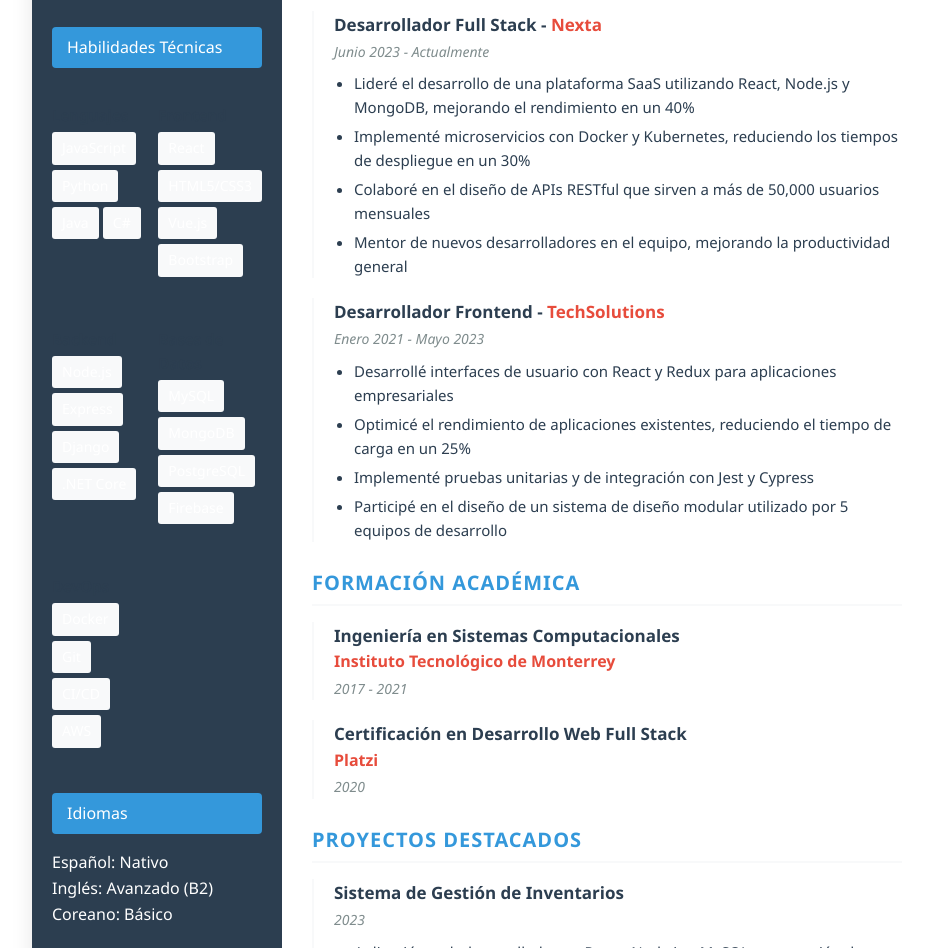
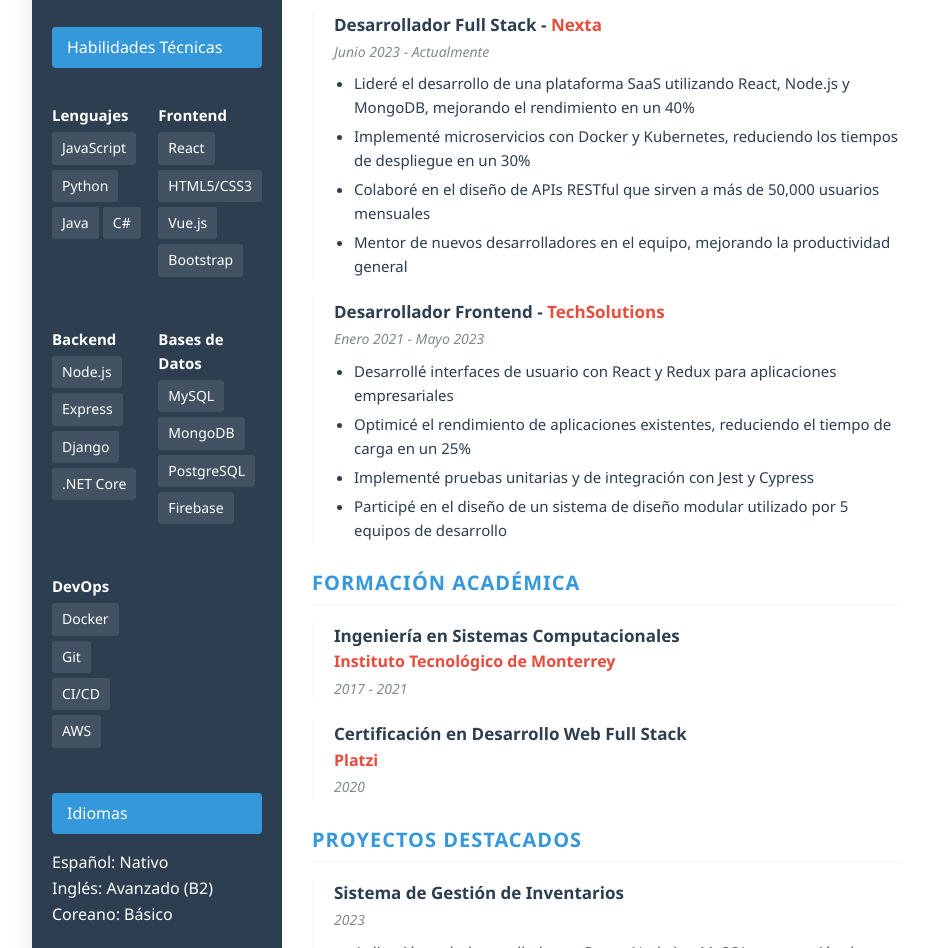
Before and after one commit to FelipeGalvanU/CV-FGU, a plain HTML site: page index.html in a window 1280 px wide. Shown: the part 466-1414 px from the top of the page, without its empty margins (158-1086 px from the left). Drawn offline with Linux system fonts and the light colour scheme.

Commit message:
Update index.html

```diff
--- a/index.html
+++ b/index.html
@@ -159,17 +159,18 @@
 
         .skill-category h4 {
             margin-bottom: 5px;
-            color: var(--primary);
+            color: white;
             font-size: 15px;
         }
 
         .skill-item {
-            background-color: var(--light-bg);
+            background-color: rgba(255,255,255,0.1);
             padding: 5px 10px;
             border-radius: 3px;
             font-size: 14px;
             margin-bottom: 5px;
             display: inline-block;
+            color: white;
         }
 
         @media (max-width: 768px) {
@@ -211,42 +212,42 @@
             <div class="skills-list">
                 <div class="skill-category">
                     <h4>Lenguajes</h4>
-                    <span class="skill-item">JavaScript</span>
-                    <span class="skill-item">Python</span>
-                    <span class="skill-item">Java</span>
-                    <span class="skill-item">C#</span>
+                    <div class="skill-item">JavaScript</div>
+                    <div class="skill-item">Python</div>
+                    <div class="skill-item">Java</div>
+                    <div class="skill-item">C#</div>
                 </div>
 
                 <div class="skill-category">
                     <h4>Frontend</h4>
-                    <span class="skill-item">React</span>
-                    <span class="skill-item">HTML5/CSS3</span>
-                    <span class="skill-item">Vue.js</span>
-                    <span class="skill-item">Bootstrap</span>
+                    <div class="skill-item">React</div>
+                    <div class="skill-item">HTML5/CSS3</div>
+                    <div class="skill-item">Vue.js</div>
+                    <div class="skill-item">Bootstrap</div>
                 </div>
 
                 <div class="skill-category">
                     <h4>Backend</h4>
-                    <span class="skill-item">Node.js</span>
-                    <span class="skill-item">Express</span>
-                    <span class="skill-item">Django</span>
-                    <span class="skill-item">.NET Core</span>
+                    <div class="skill-item">Node.js</div>
+                    <div class="skill-item">Express</div>
+                    <div class="skill-item">Django</div>
+                    <div class="skill-item">.NET Core</div>
                 </div>
 
                 <div class="skill-category">
                     <h4>Bases de Datos</h4>
-                    <span class="skill-item">MySQL</span>
-                    <span class="skill-item">MongoDB</span>
-                    <span class="skill-item">PostgreSQL</span>
-                    <span class="skill-item">Firebase</span>
+                    <div class="skill-item">MySQL</div>
+                    <div class="skill-item">MongoDB</div>
+                    <div class="skill-item">PostgreSQL</div>
+                    <div class="skill-item">Firebase</div>
                 </div>
 
                 <div class="skill-category">
                     <h4>DevOps</h4>
-                    <span class="skill-item">Docker</span>
-                    <span class="skill-item">Git</span>
-                    <span class="skill-item">CI/CD</span>
-                    <span class="skill-item">AWS</span>
+                    <div class="skill-item">Docker</div>
+                    <div class="skill-item">Git</div>
+                    <div class="skill-item">CI/CD</div>
+                    <div class="skill-item">AWS</div>
                 </div>
             </div>
 
```
